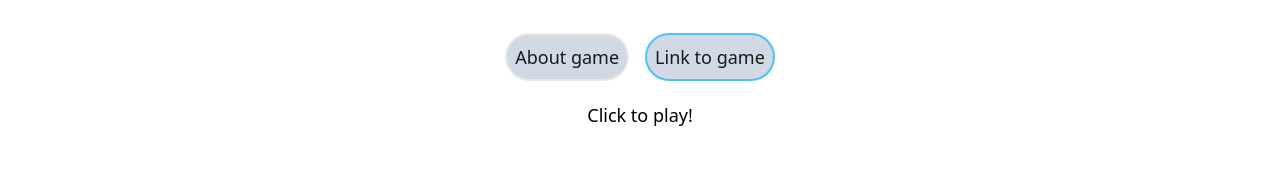
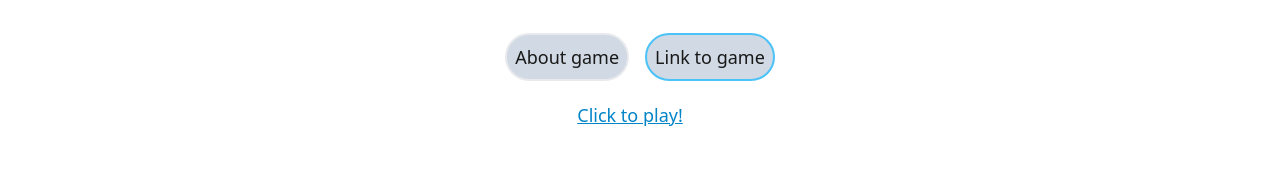
Before and after one commit to lavaxcii/2-dizajndreamssite, a React (Create React App) app: page /page3/linktogame in a window 1280 px wide. Shown: the part 207-384 px from the top of the page. Built offline with nearby package versions, Linux system fonts and the light colour scheme.

Commit message:
Attempt three to correct nested routes problem.

```diff
--- a/src/App.js
+++ b/src/App.js
@@ -8,7 +8,6 @@
 import Page3a from './pages/page3more/Page3a';
 import Page3b from './pages/page3more/Page3b';
 import Page3Layout from './layouts/Page3Layout';
-import Page3index from './pages/page3more/Page3index';
 
 function App() {
 
--- a/src/index.css
+++ b/src/index.css
@@ -6,19 +6,21 @@
   .headerStyle {
     @apply lg:text-4xl p-5 lg:pl-20 text-2xl;
   }
-  a.navLinkStyle {
+  .navLinkStyle {
     @apply text-white hover:text-sky-200 border-solid rounded-full p-2 lg:p-2 text-sm lg:text-lg;
   }
-  a.navLinkStyle.active {
+  .navLinkStyle.active {
     @apply text-sky-300 hover:text-sky-200 border-solid border-2 border-sky-600 rounded-full p-2;
   }
-  a.navLinkStyle.game {
+  .navLinkStyle.game {
     @apply bg-slate-300 text-black hover:text-gray-600 hover:border-sky-400 border-solid border-2 rounded-full p-2;
   }
-  a.navLinkStyle.game.active {
+  .navLinkStyle.game.active {
     @apply bg-slate-300 text-black hover:text-gray-600 border-sky-400 border-solid border-2 rounded-full p-2;
   }
+
   .paragraphStyle {
     @apply text-lg pl-10 pr-5 p-5 lg:pl-44 lg:pr-28 italic text-black;
   }
+
 } ;
--- a/src/layouts/Page3Layout.js
+++ b/src/layouts/Page3Layout.js
@@ -6,7 +6,7 @@
   const location = useLocation();
   useEffect(() => {
     document.title = 'DesignDreamsSite - Page3';
-  }, [location.key])
+  }, [location.pathname])
 
   return (
     <m.div className="min-h-screen flex flex-col items-center" initial={{ opacity: 0 }} animate={{ opacity: 1 }} transition={{ duration: 0.75, ease: "easeOut" }}>
--- a/src/pages/page3more/Page3a.js
+++ b/src/pages/page3more/Page3a.js
@@ -1,10 +1,12 @@
 import { motion as m } from 'framer-motion';
 import { useEffect } from 'react';
+import { useLocation } from 'react-router-dom';
 
 function Page3a() {
+  const location = useLocation();
   useEffect(() => {
     document.title = 'DesignDreamsSite - Page3 - About game';
-  })
+  }, [location.key])
 
   return (
     <m.div initial={{ opacity: 0 }} animate={{ opacity: 1 }} transition={{ duration: 0.75, ease: "easeOut" }}>
--- a/src/pages/page3more/Page3b.js
+++ b/src/pages/page3more/Page3b.js
@@ -1,11 +1,12 @@
 import { motion as m } from 'framer-motion';
 import { useEffect } from 'react';
-import '../../index.css';
+import { useLocation } from 'react-router-dom';
 
 function Page3b() {
+  const location = useLocation();
   useEffect(() => {
     document.title = 'DesignDreamsSite - Page3 - Link to game';
-  })
+  }, [location.key])
 
   return (
     <m.div initial={{ opacity: 0 }} animate={{ opacity: 1 }} transition={{ duration: 0.75, ease: "easeOut" }}>
--- a/tailwind.config.js
+++ b/tailwind.config.js
@@ -3,7 +3,8 @@
   content: [
     "./src/*.js",
     "./src/layouts/*.js",
-    "./src/pages/*.js"
+    "./src/pages/*.js",
+    "./src/pages/page3more/*.js"
   ],
   theme: {
     extend: {},
```
